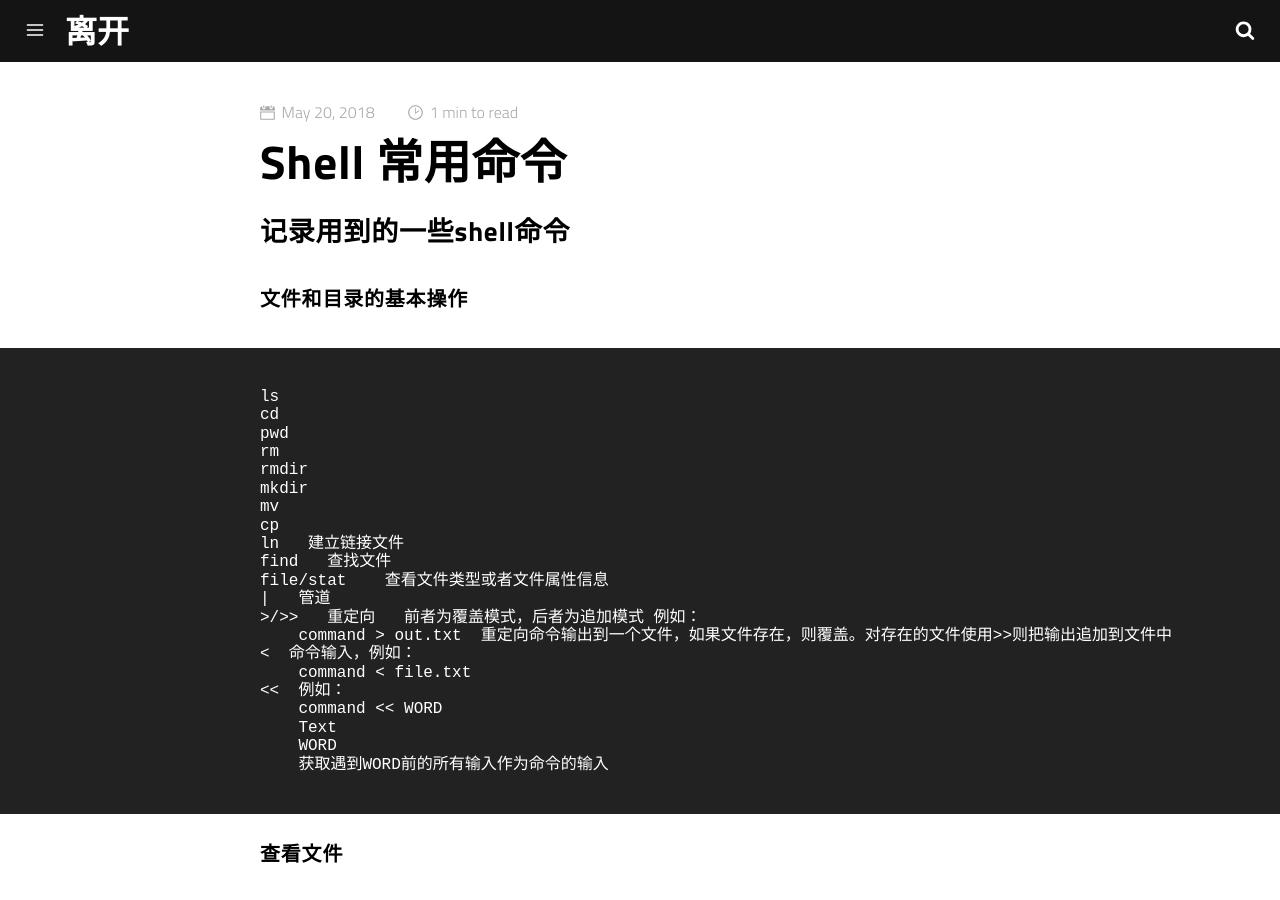
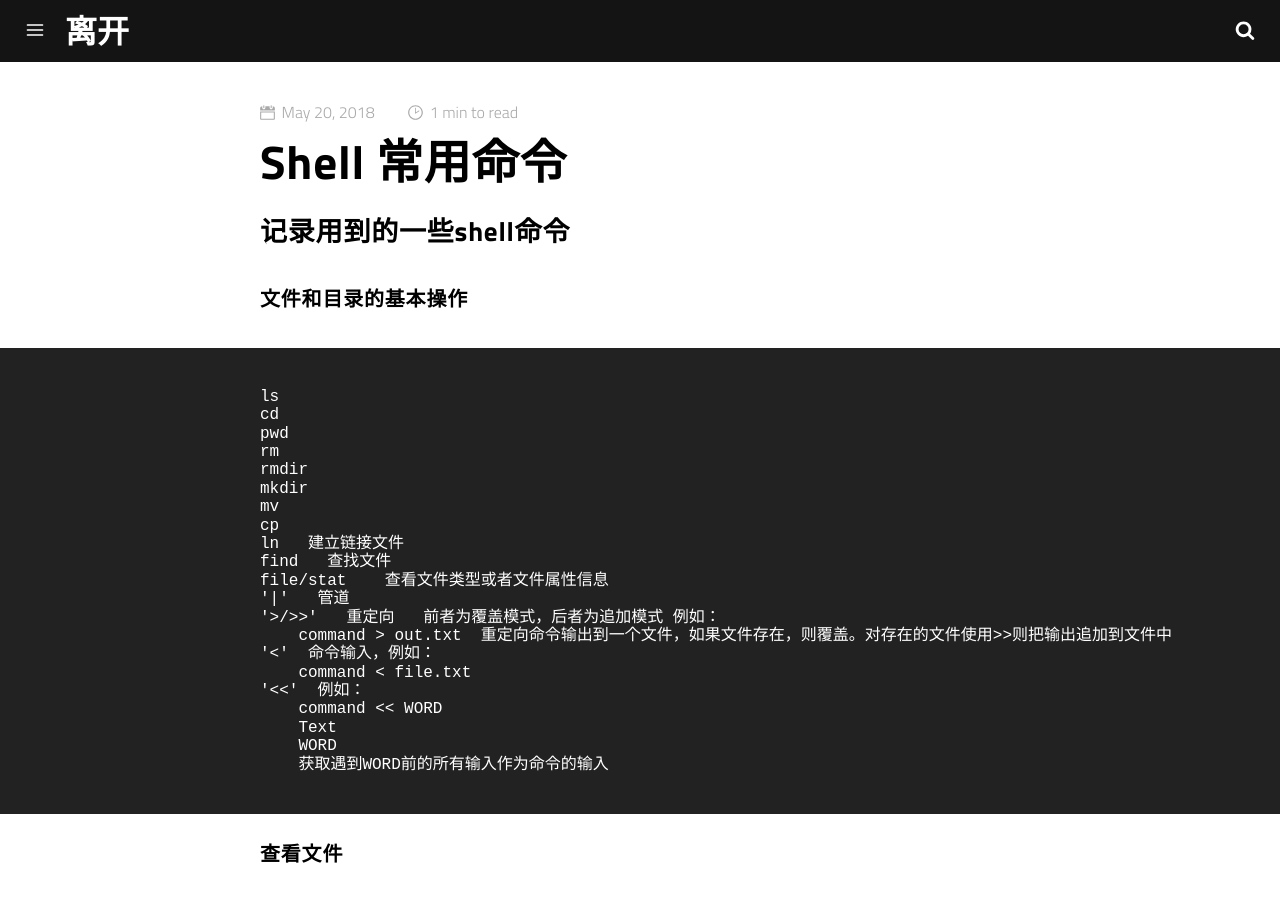
Before and after one commit to wolfleave/wolfleave.github.io, a Jekyll site: the page built from _posts/2018-05-20- shell.md, in a window 1280 px wide and 900 px high. Built offline with Jekyll 4.4.1, drawn with Linux system fonts in a browser that asks for light colours; comment, search, counter and statistics services are not loaded.

Commit message:
特殊字符加单引号

```diff
--- a/_posts/2018-05-20- shell.md
+++ b/_posts/2018-05-20- shell.md
@@ -23,12 +23,12 @@ tags:
     ln   建立链接文件
     find   查找文件
     file/stat    查看文件类型或者文件属性信息
-    |   管道
-    >/>>   重定向   前者为覆盖模式，后者为追加模式 例如：
+    '|'   管道
+    '>/>>'   重定向   前者为覆盖模式，后者为追加模式 例如：
         command > out.txt  重定向命令输出到一个文件，如果文件存在，则覆盖。对存在的文件使用>>则把输出追加到文件中
-    <  命令输入，例如：
+    '<'  命令输入，例如：
         command < file.txt
-    <<  例如：
+    '<<'  例如：
         command << WORD
         Text
         WORD
```
